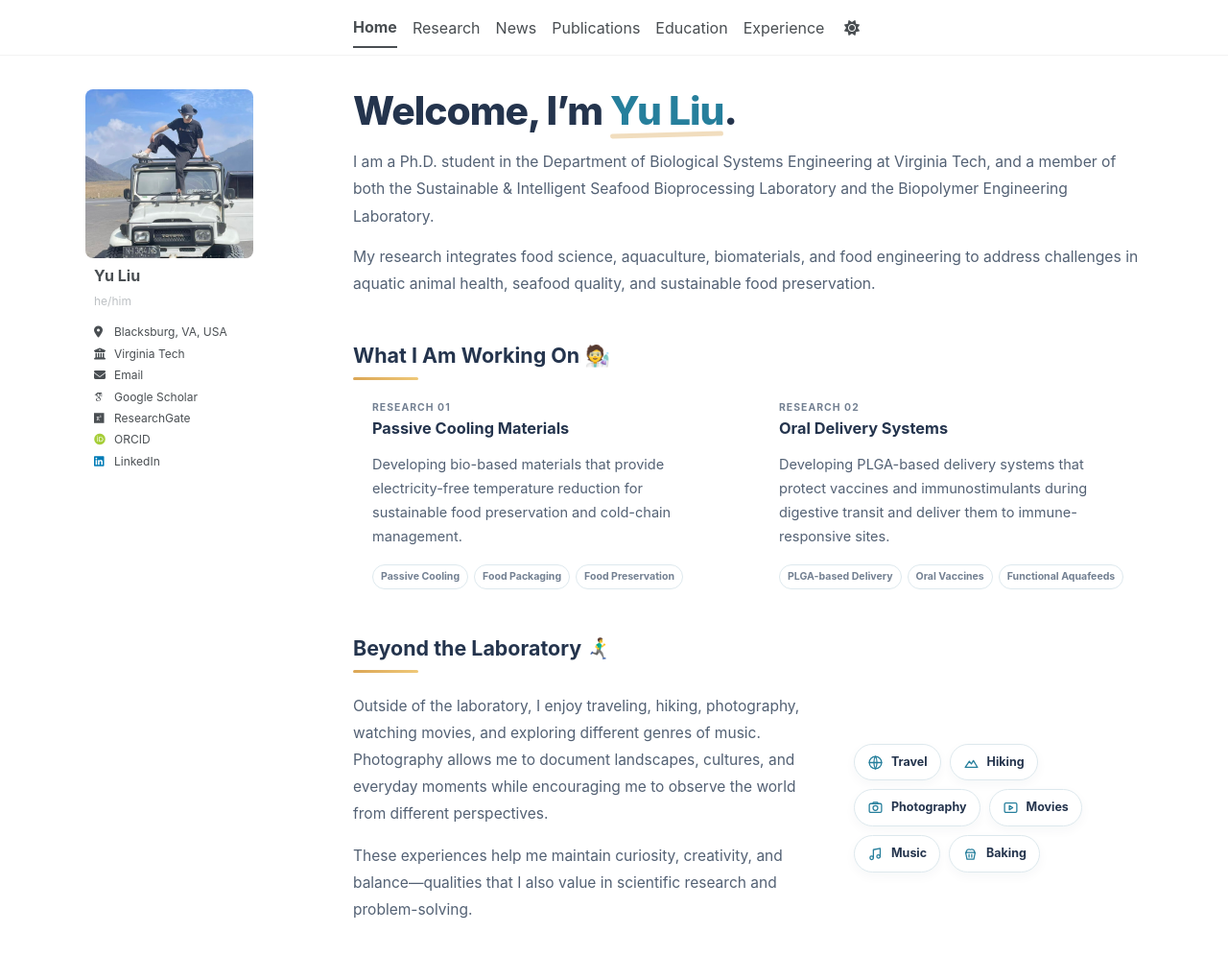
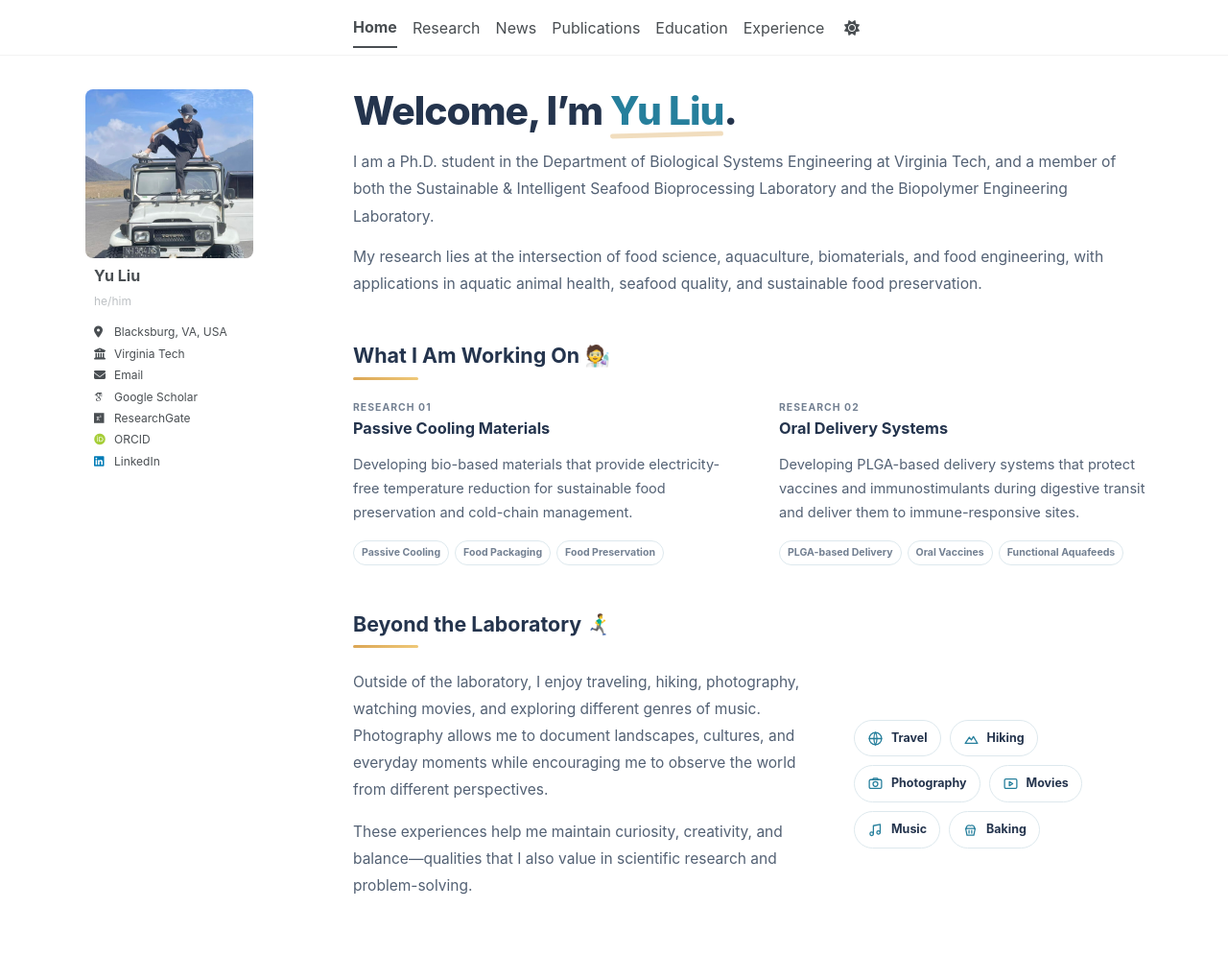
Before and after one commit to yuliu0322/yuliu0322.github.io, a Jekyll site: the page built from _pages/about.md, in a window 1280 px wide and 1056 px high. Shown: the top 996 px of the window at 96% size. Built offline with Jekyll 4.4.1, drawn with Linux system fonts in a browser that asks for light colours; some web fonts are replaced; a script bundle is joined from its source files by our own code; library files that are not in the unit come from our copies; part of the change alters nothing that is shown.

Commit message:
Update about.md

```diff
--- a/_pages/about.md
+++ b/_pages/about.md
@@ -18,14 +18,10 @@ redirect_from:
   --home-navy: #24344d;
   --home-text: #536174;
   --home-muted: #738092;
-  --home-blue: #48a9c5;
   --home-blue-dark: #267f9c;
   --home-gold: #dba655;
-  --home-green: #65aa91;
-  --home-purple: #8986bd;
   --home-surface: #ffffff;
   --home-border: #dde8ed;
-  --home-shadow: 0 14px 36px rgba(35, 55, 75, 0.08);
 
   width: 100%;
   margin-top: -0.7rem;
@@ -40,7 +36,7 @@ redirect_from:
 
 
 /* ==================================================
-   Hero section
+   Hero
    ================================================== */
 
 .home-hero {
@@ -48,7 +44,6 @@ redirect_from:
   margin: 0 0 2.8rem;
 }
 
-/* A very soft light sweep across the hero card */
 .home-greeting {
   max-width: 900px;
   margin: 0 0 0.9rem;
@@ -77,15 +72,6 @@ redirect_from:
   transform: rotate(-1.5deg);
 }
 
-.home-tagline {
-  max-width: 690px;
-  margin: 0 0 1.4rem;
-  color: var(--home-navy);
-  font-size: 1.08rem;
-  font-weight: 620;
-  line-height: 1.65;
-}
-
 .home-description {
   max-width: 900px;
   margin: 0;
@@ -100,174 +86,7 @@ redirect_from:
 
 
 /* ==================================================
-   Soft flowing ocean currents
-   ================================================== */
-
-.home-ocean-current {
-  position: absolute;
-  inset: 27% 17%;
-  z-index: 1;
-
-  width: 66%;
-  height: 46%;
-
-  overflow: hidden;
-  pointer-events: none;
-  opacity: 0.9;
-}
-
-.home-ocean-wave {
-  position: absolute;
-  left: -15%;
-  width: 130%;
-  height: 58%;
-  border-style: solid;
-  border-right-color: transparent;
-  border-bottom-color: transparent;
-  border-left-color: transparent;
-  border-radius: 50%;
-}
-
-.home-ocean-wave--one {
-  top: 16%;
-  border-top-color: rgba(112, 202, 221, 0.46);
-  border-width: 2px;
-  animation: home-ocean-flow-one 7s ease-in-out infinite;
-}
-
-.home-ocean-wave--two {
-  top: 39%;
-  border-top-color: rgba(154, 219, 232, 0.4);
-  border-width: 1.5px;
-  animation: home-ocean-flow-two 9s ease-in-out infinite;
-}
-
-.home-ocean-wave--three {
-  top: 62%;
-  border-top-color: rgba(188, 231, 239, 0.65);
-  border-width: 1px;
-  animation: home-ocean-flow-three 11s ease-in-out infinite;
-}
-
-@keyframes home-ocean-flow-one {
-  0%, 100% { transform: translateX(-5%) translateY(0) rotate(-2deg); }
-  50% { transform: translateX(5%) translateY(-4px) rotate(2deg); }
-}
-
-@keyframes home-ocean-flow-two {
-  0%, 100% { transform: translateX(5%) translateY(0) rotate(2deg); }
-  50% { transform: translateX(-5%) translateY(4px) rotate(-2deg); }
-}
-
-@keyframes home-ocean-flow-three {
-  0%, 100% { transform: translateX(-3%) translateY(1px) rotate(-1deg); }
-  50% { transform: translateX(4%) translateY(-3px) rotate(1deg); }
-}
-
-/* Research labels */
-.home-visual-node {
-  position: absolute;
-  display: flex;
-  align-items: center;
-  gap: 7px;
-  padding: 7px 10px;
-  color: var(--home-navy);
-  border: 1px solid rgba(72, 169, 197, 0.19);
-  border-radius: 999px;
-  background: rgba(255, 255, 255, 0.94);
-  box-shadow: 0 6px 16px rgba(35, 55, 75, 0.08);
-  font-size: 0.69rem;
-  font-weight: 700;
-  white-space: nowrap;
-  animation: home-node-float var(--float-time, 6.4s) ease-in-out infinite;
-  transition: box-shadow 180ms ease, background-color 180ms ease;
-  will-change: transform;
-}
-
-.home-visual-node:hover {
-  animation-play-state: paused;
-  background: #ffffff;
-  box-shadow: 0 11px 24px rgba(35, 55, 75, 0.14);
-  transform: translate3d(0, -6px, 18px) scale(1.025);
-}
-
-.home-visual-node::before {
-  content: "";
-  flex: 0 0 7px;
-  width: 7px;
-  height: 7px;
-  border-radius: 50%;
-  background: var(--node-color, var(--home-blue));
-}
-
-.home-visual-node--aquaculture {
-  top: 6%;
-  left: 3%;
-  --node-color: var(--home-green);
-  --float-time: 6.8s;
-}
-
-.home-visual-node--passive-cooling {
-  bottom: 28%;
-  left: -6%;
-  --node-color: var(--home-blue);
-  --float-time: 7.6s;
-  animation-delay: -1.4s;
-}
-
-.home-visual-node--seafood-science {
-  right: 4%;
-  bottom: 7%;
-  --node-color: var(--home-purple);
-  --float-time: 6.1s;
-  animation-delay: -2.7s;
-}
-
-.home-visual-node--oral-delivery {
-  top: 32%;
-  right: -2%;
-  --node-color: var(--home-gold);
-  --float-time: 7.1s;
-  animation-delay: -3.8s;
-}
-
-/* Small decorative particles */
-.home-microsphere {
-  position: absolute;
-  border: 1px solid rgba(72, 169, 197, 0.28);
-  border-radius: 50%;
-  background: rgba(123, 203, 216, 0.12);
-  animation: home-particle-float 7s ease-in-out infinite;
-}
-
-.home-microsphere--one {
-  top: 20%;
-  left: 30%;
-  width: 16px;
-  height: 16px;
-}
-
-.home-microsphere--two {
-  top: 61%;
-  right: 27%;
-  width: 11px;
-  height: 11px;
-  animation-delay: -2s;
-}
-
-.home-microsphere--three {
-  right: 22%;
-  bottom: 22%;
-  width: 7px;
-  height: 7px;
-  border-color: rgba(219, 166, 85, 0.31);
-  background: rgba(219, 166, 85, 0.18);
-  animation-delay: -4s;
-}
-
-
-/* ==================================================
-   Section styling
+   Section headings
    ================================================== */
 
 .home-section {
@@ -276,7 +95,6 @@ redirect_from:
 }
 
 .home-section-header {
-  display: block;
   margin-bottom: 1.35rem;
 }
 
@@ -307,70 +125,24 @@ redirect_from:
 
 
 /* ==================================================
-   Research cards
+   Current research
    ================================================== */
 
 .home-research-grid {
   display: grid;
   grid-template-columns: repeat(2, minmax(0, 1fr));
-  gap: 16px;
+  gap: 3.5rem;
 }
 
-.home-research-card {
-  --card-accent: var(--home-blue);
-
-  position: relative;
-  padding: 0 1.6rem 0 1.25rem;
+.home-research-item {
+  min-width: 0;
 }
 
-.home-research-card--passive-cooling {
-  --card-accent: var(--home-blue);
-}
-
-.home-research-card--oral-delivery {
-  --card-accent: var(--home-gold);
-}
-
-.home-card-header {
-  position: relative;
-  z-index: 1;
-  display: flex;
-  gap: 13px;
-  align-items: center;
+.home-research-header {
   margin-bottom: 0.9rem;
 }
 
-.home-card-icon {
-  display: inline-flex;
-  flex: 0 0 46px;
-  width: 46px;
-  height: 46px;
-  align-items: center;
-  justify-content: center;
-  color: var(--card-accent);
-  border-radius: 14px;
-  background: rgba(72, 169, 197, 0.1);
-}
-
-.home-research-card--passive-cooling .home-card-icon {
-  background: rgba(72, 169, 197, 0.1);
-}
-
-.home-research-card--oral-delivery .home-card-icon {
-  background: rgba(219, 166, 85, 0.12);
-}
-
-.home-card-icon svg {
-  width: 24px;
-  height: 24px;
-  fill: none;
-  stroke: currentColor;
-  stroke-width: 1.75;
-  stroke-linecap: round;
-  stroke-linejoin: round;
-}
-
-.home-card-number {
+.home-research-number {
   display: block;
   margin-bottom: 2px;
   color: var(--home-muted);
@@ -379,7 +151,7 @@ redirect_from:
   letter-spacing: 0.1em;
 }
 
-.home-card-title {
+.home-research-title {
   margin: 0;
   color: var(--home-navy);
   font-size: 1.02rem;
@@ -387,25 +159,21 @@ redirect_from:
   line-height: 1.4;
 }
 
-.home-card-text {
-  position: relative;
-  z-index: 1;
+.home-research-text {
   margin: 0;
   color: var(--home-text);
   font-size: 0.91rem;
   line-height: 1.72;
 }
 
-.home-card-tags {
-  position: relative;
-  z-index: 1;
+.home-research-tags {
   display: flex;
   flex-wrap: wrap;
   gap: 6px;
   margin-top: 1rem;
 }
 
-.home-card-tag {
+.home-research-tag {
   padding: 4px 8px;
   color: var(--home-muted);
   border: 1px solid var(--home-border);
@@ -453,19 +221,8 @@ redirect_from:
   border: 1px solid var(--home-border);
   border-radius: 999px;
   background: var(--home-surface);
-  box-shadow: 0 4px 12px rgba(35, 55, 75, 0.04);
   font-size: 0.78rem;
   font-weight: 660;
-  transition:
-    transform 0.22s ease,
-    border-color 0.22s ease,
-    color 0.22s ease;
-}
-
-.home-interest:hover {
-  color: var(--home-blue-dark);
-  border-color: rgba(72, 169, 197, 0.48);
-  transform: translateY(-2px);
 }
 
 .home-interest svg {
@@ -488,39 +245,28 @@ html[data-theme="dark"] .home-welcome {
   --home-navy: #f1f5f8;
   --home-text: #c7d0da;
   --home-muted: #aeb9c4;
-  --home-blue: #65c2dd;
   --home-blue-dark: #69c8e2;
   --home-surface: #343a40;
   --home-border: #4c5661;
-  --home-shadow: 0 14px 36px rgba(0, 0, 0, 0.18);
-}
-
-html[data-theme="dark"] .home-keyword,
-  color: #d8e1e8;
-  border-color: #52606a;
-  background: rgba(52, 58, 64, 0.94);
 }
 
 
 /* ==================================================
-   Responsive layout
+   Responsive
    ================================================== */
 
 @media (max-width: 768px) {
+
   .home-welcome {
     margin-top: 0;
   }
 
-.home-hero {
-  margin-bottom: 2.3rem;
-}
+  .home-hero {
+    margin-bottom: 2.3rem;
+  }
 
   .home-greeting {
     font-size: 1.75rem;
-  }
-
-  .home-tagline {
-    font-size: 1rem;
   }
 
   .home-description,
@@ -539,10 +285,7 @@ html[data-theme="dark"] .home-keyword,
 
   .home-research-grid {
     grid-template-columns: 1fr;
-  }
-
-  .home-research-card {
-    min-height: auto;
+    gap: 2rem;
   }
 
   .home-beyond-layout {
@@ -551,17 +294,8 @@ html[data-theme="dark"] .home-keyword,
   }
 }
 
-@media (max-width: 480px) {
-  .home-keywords {
-    gap: 6px;
-  }
+</style>
 
-  .home-keyword {
-    font-size: 0.68rem;
-  }
-}
-
-</style>
 
 <div class="home-welcome">
 
@@ -569,181 +303,182 @@ html[data-theme="dark"] .home-keyword,
 
   <section class="home-hero">
 
-<span class="home-hero-shimmer" aria-hidden="true"></span>
+    <h1 class="home-greeting">
+      Welcome, I’m
+      <span class="home-greeting-highlight">Yu Liu</span>.
+    </h1>
 
-<div class="home-hero-copy">
+    <p class="home-description">
+      I am a Ph.D. student in the Department of Biological Systems Engineering at Virginia Tech,
+      and a member of both the Sustainable &amp; Intelligent Seafood Bioprocessing Laboratory
+      and the Biopolymer Engineering Laboratory.
+    </p>
 
-  <h1 class="home-greeting">
-    Welcome, I’m
-    <span class="home-greeting-highlight">Yu Liu</span>.
-  </h1>
-
-  <p class="home-description">
-    I am a Ph.D. student in the Department of Biological Systems Engineering at Virginia Tech,
-    and a member of both the Sustainable &amp; Intelligent
-    Seafood Bioprocessing Laboratory and the Biopolymer Engineering Laboratory.
-  </p>
-
-  <p class="home-description">
-    My research integrates food science, aquaculture, biomaterials, and food engineering to address challenges in aquatic animal health, seafood quality, and sustainable food preservation.
-  </p>
-
-</div>
+    <p class="home-description">
+      My research lies at the intersection of food science, aquaculture, biomaterials,
+      and food engineering, with applications in aquatic animal health, seafood quality,
+      and sustainable food preservation.
+    </p>
 
   </section>
+
 
   <!-- Current research -->
 
   <section class="home-section">
 
-<div class="home-section-header">
-  <h2 class="home-section-heading">What I Am Working On 🧑‍🔬</h2>
-</div>
+    <div class="home-section-header">
+      <h2 class="home-section-heading">
+        What I Am Working On 🧑‍🔬
+      </h2>
+    </div>
 
-<div class="home-research-grid">
+    <div class="home-research-grid">
 
-  <!-- Passive cooling -->
+      <!-- Passive cooling -->
 
-  <article class="home-research-card home-research-card--passive-cooling">
+      <article class="home-research-item">
 
-<div class="home-card-header">
+        <div class="home-research-header">
+          <span class="home-research-number">RESEARCH 01</span>
+          <h3 class="home-research-title">
+            Passive Cooling Materials
+          </h3>
+        </div>
 
-  <div>
-    <span class="home-card-number">RESEARCH 01</span>
-    <h3 class="home-card-title">Passive Cooling Materials</h3>
-  </div>
+        <p class="home-research-text">
+          Developing bio-based materials that provide electricity-free
+          temperature reduction for sustainable food preservation and
+          cold-chain management.
+        </p>
 
-</div>
+        <div class="home-research-tags">
+          <span class="home-research-tag">Passive Cooling</span>
+          <span class="home-research-tag">Food Packaging</span>
+          <span class="home-research-tag">Food Preservation</span>
+        </div>
 
-<p class="home-card-text">
-  Developing bio-based materials that provide electricity-free
-  temperature reduction for sustainable food preservation and
-  cold-chain management.
-</p>
+      </article>
 
-<div class="home-card-tags">
-  <span class="home-card-tag">Passive Cooling</span>
-  <span class="home-card-tag">Food Packaging</span>
-  <span class="home-card-tag">Food Preservation</span>
-</div>
 
-  </article>
+      <!-- Oral delivery -->
 
-<!-- Oral delivery -->
+      <article class="home-research-item">
 
-  <article class="home-research-card home-research-card--oral-delivery">
+        <div class="home-research-header">
+          <span class="home-research-number">RESEARCH 02</span>
+          <h3 class="home-research-title">
+            Oral Delivery Systems
+          </h3>
+        </div>
 
-<div class="home-card-header">
+        <p class="home-research-text">
+          Developing PLGA-based delivery systems that protect vaccines and
+          immunostimulants during digestive transit and deliver them to
+          immune-responsive sites.
+        </p>
 
-  <div>
-    <span class="home-card-number">RESEARCH 02</span>
-    <h3 class="home-card-title">Oral Delivery Systems</h3>
-  </div>
+        <div class="home-research-tags">
+          <span class="home-research-tag">PLGA-based Delivery</span>
+          <span class="home-research-tag">Oral Vaccines</span>
+          <span class="home-research-tag">Functional Aquafeeds</span>
+        </div>
 
-</div>
+      </article>
 
-<p class="home-card-text">
-  Developing PLGA-based delivery systems that protect vaccines and
-  immunostimulants during digestive transit and deliver them to
-  immune-responsive sites.
-</p>
-
-<div class="home-card-tags">
-  <span class="home-card-tag">PLGA-based Delivery</span>
-  <span class="home-card-tag">Oral Vaccines</span>
-  <span class="home-card-tag">Functional Aquafeeds</span>
-</div>
-
-  </article>
-
-</div>
+    </div>
 
   </section>
+
 
   <!-- Beyond the laboratory -->
 
   <section class="home-section home-beyond-section">
 
-<div class="home-section-header">
-  <h2 class="home-section-heading">Beyond the Laboratory 🏃‍♂️‍➡️</h2>
-</div>
+    <div class="home-section-header">
+      <h2 class="home-section-heading">
+        Beyond the Laboratory 🏃‍♂️‍➡️
+      </h2>
+    </div>
 
-<div class="home-beyond-layout">
+    <div class="home-beyond-layout">
 
-  <div class="home-beyond-copy">
+      <div class="home-beyond-copy">
 
-<p>
-  Outside of the laboratory, I enjoy traveling, hiking, photography,
-  watching movies, and exploring different genres of music.
-  Photography allows me to document landscapes, cultures, and everyday
-  moments while encouraging me to observe the world from different
-  perspectives.
-</p>
+        <p>
+          Outside of the laboratory, I enjoy traveling, hiking, photography,
+          watching movies, and exploring different genres of music.
+          Photography allows me to document landscapes, cultures, and everyday
+          moments while encouraging me to observe the world from different
+          perspectives.
+        </p>
 
-<p>
-  These experiences help me maintain curiosity, creativity, and
-  balance—qualities that I also value in scientific research and
-  problem-solving.
-</p>
+        <p>
+          These experiences help me maintain curiosity, creativity, and
+          balance—qualities that I also value in scientific research and
+          problem-solving.
+        </p>
 
-  </div>
+      </div>
 
-  <div class="home-interest-cloud" aria-label="Personal interests">
 
-<span class="home-interest">
-  <svg viewBox="0 0 24 24" aria-hidden="true">
-    <circle cx="12" cy="12" r="9"></circle>
-    <path d="M3 12h18"></path>
-    <path d="M12 3c3 3.5 3 14 0 18"></path>
-    <path d="M12 3c-3 3.5-3 14 0 18"></path>
-  </svg>
-  Travel
-</span>
+      <div class="home-interest-cloud" aria-label="Personal interests">
 
-<span class="home-interest">
-  <svg viewBox="0 0 24 24" aria-hidden="true">
-    <path d="m3 19 6-9 3 4 3-5 6 10Z"></path>
-  </svg>
-  Hiking
-</span>
+        <span class="home-interest">
+          <svg viewBox="0 0 24 24" aria-hidden="true">
+            <circle cx="12" cy="12" r="9"></circle>
+            <path d="M3 12h18"></path>
+            <path d="M12 3c3 3.5 3 14 0 18"></path>
+            <path d="M12 3c-3 3.5-3 14 0 18"></path>
+          </svg>
+          Travel
+        </span>
 
-<span class="home-interest">
-  <svg viewBox="0 0 24 24" aria-hidden="true">
-    <rect x="3" y="6" width="18" height="13" rx="2"></rect>
-    <circle cx="12" cy="12.5" r="3.5"></circle>
-    <path d="M8 6 9.2 4h5.6L16 6"></path>
-  </svg>
-  Photography
-</span>
+        <span class="home-interest">
+          <svg viewBox="0 0 24 24" aria-hidden="true">
+            <path d="m3 19 6-9 3 4 3-5 6 10Z"></path>
+          </svg>
+          Hiking
+        </span>
 
-<span class="home-interest">
-  <svg viewBox="0 0 24 24" aria-hidden="true">
-    <rect x="3" y="5" width="18" height="14" rx="2"></rect>
-    <path d="m10 9 5 3-5 3Z"></path>
-  </svg>
-  Movies
-</span>
+        <span class="home-interest">
+          <svg viewBox="0 0 24 24" aria-hidden="true">
+            <rect x="3" y="6" width="18" height="13" rx="2"></rect>
+            <circle cx="12" cy="12.5" r="3.5"></circle>
+            <path d="M8 6 9.2 4h5.6L16 6"></path>
+          </svg>
+          Photography
+        </span>
 
-<span class="home-interest">
-  <svg viewBox="0 0 24 24" aria-hidden="true">
-    <path d="M9 18V6l10-2v12"></path>
-    <circle cx="6.5" cy="18" r="2.5"></circle>
-    <circle cx="16.5" cy="16" r="2.5"></circle>
-  </svg>
-  Music
-</span>
+        <span class="home-interest">
+          <svg viewBox="0 0 24 24" aria-hidden="true">
+            <rect x="3" y="5" width="18" height="14" rx="2"></rect>
+            <path d="m10 9 5 3-5 3Z"></path>
+          </svg>
+          Movies
+        </span>
 
-<span class="home-interest">
-  <svg viewBox="0 0 24 24" aria-hidden="true">
-    <path d="M6 10a4 4 0 0 1 6-4 4 4 0 0 1 6 4"></path>
-    <path d="M5 10h14l-2 10H7L5 10Z"></path>
-    <path d="M10 13v4M14 13v4"></path>
-  </svg>
-  Baking
-</span>
+        <span class="home-interest">
+          <svg viewBox="0 0 24 24" aria-hidden="true">
+            <path d="M9 18V6l10-2v12"></path>
+            <circle cx="6.5" cy="18" r="2.5"></circle>
+            <circle cx="16.5" cy="16" r="2.5"></circle>
+          </svg>
+          Music
+        </span>
 
-  </div>
-</div>
+        <span class="home-interest">
+          <svg viewBox="0 0 24 24" aria-hidden="true">
+            <path d="M6 10a4 4 0 0 1 6-4 4 4 0 0 1 6 4"></path>
+            <path d="M5 10h14l-2 10H7L5 10Z"></path>
+            <path d="M10 13v4M14 13v4"></path>
+          </svg>
+          Baking
+        </span>
+
+      </div>
+
+    </div>
 
   </section>
 
```
